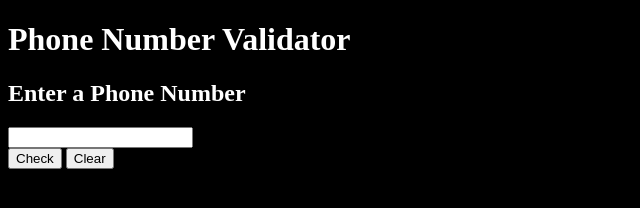
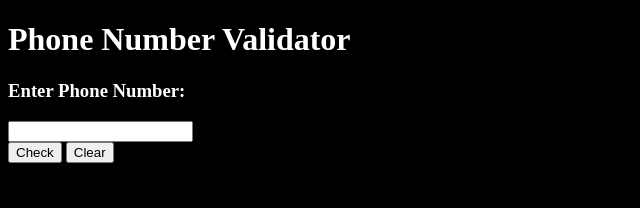
Before and after one commit to Rjack00/-Phone-Number-Validator-, a plain HTML site: page index.html in a window 1280 px wide. Shown: the whole page, without its empty margins (0-640 px from the left). Drawn offline with Linux system fonts and the light colour scheme.

Commit message:
changed button location to above results div

```diff
--- a/index.html
+++ b/index.html
@@ -13,14 +13,15 @@
         <div id="phone-div">
             <div id="camera-hole"></div>
             <div id="phone-screen-div">
-                <h2>Enter a Phone Number</h2>
+                <h3>Enter Phone Number:</h3>
                 <input type="text" id="user-input">
+                <div id="button-div">
+                    <button id="check-btn">Check</button>
+                    <button id="clear-btn">Clear</button>
+                </div>
                 <div id="results-div"></div>
             </div>
-            <div id="button-div">
-                <button id="check-btn">Check</button>
-                <button id="clear-btn">Clear</button>
-            </div>
+
         </div>
     </div>
 <script src="script.js"></script>
```
